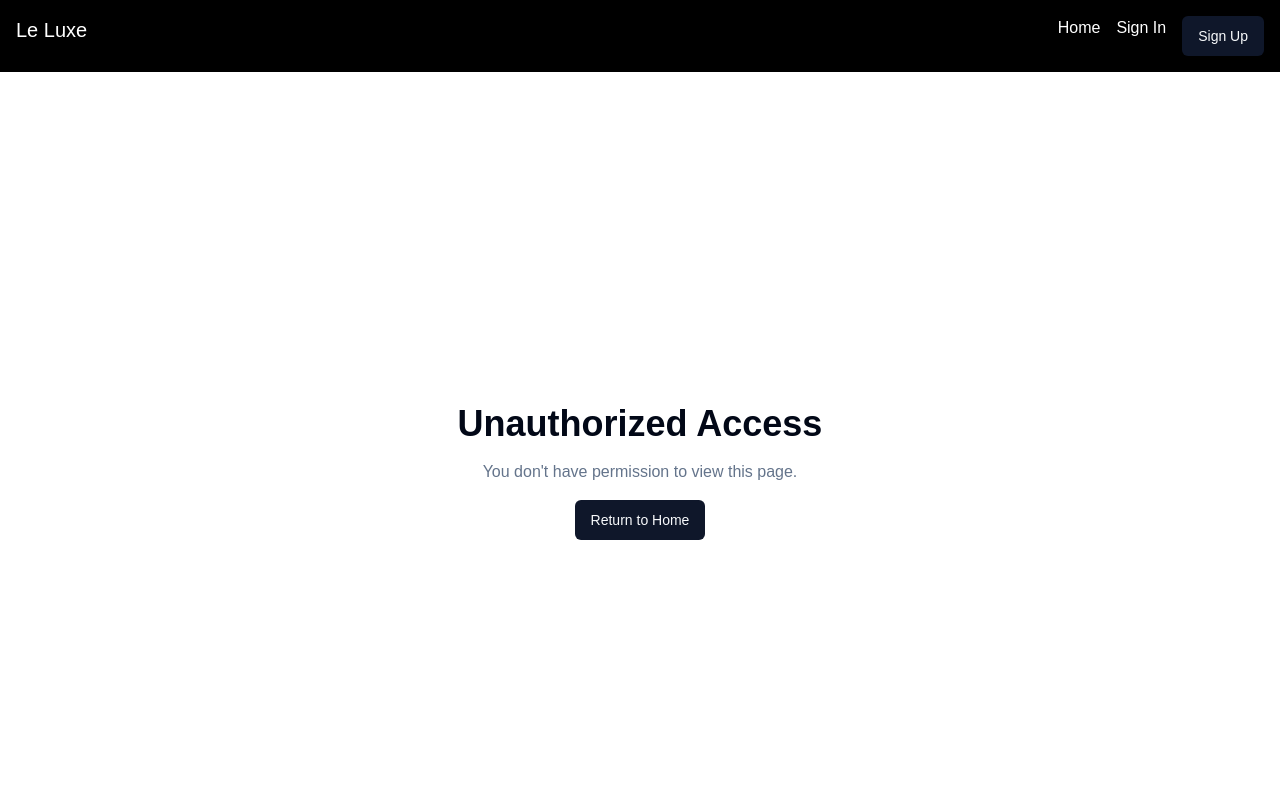
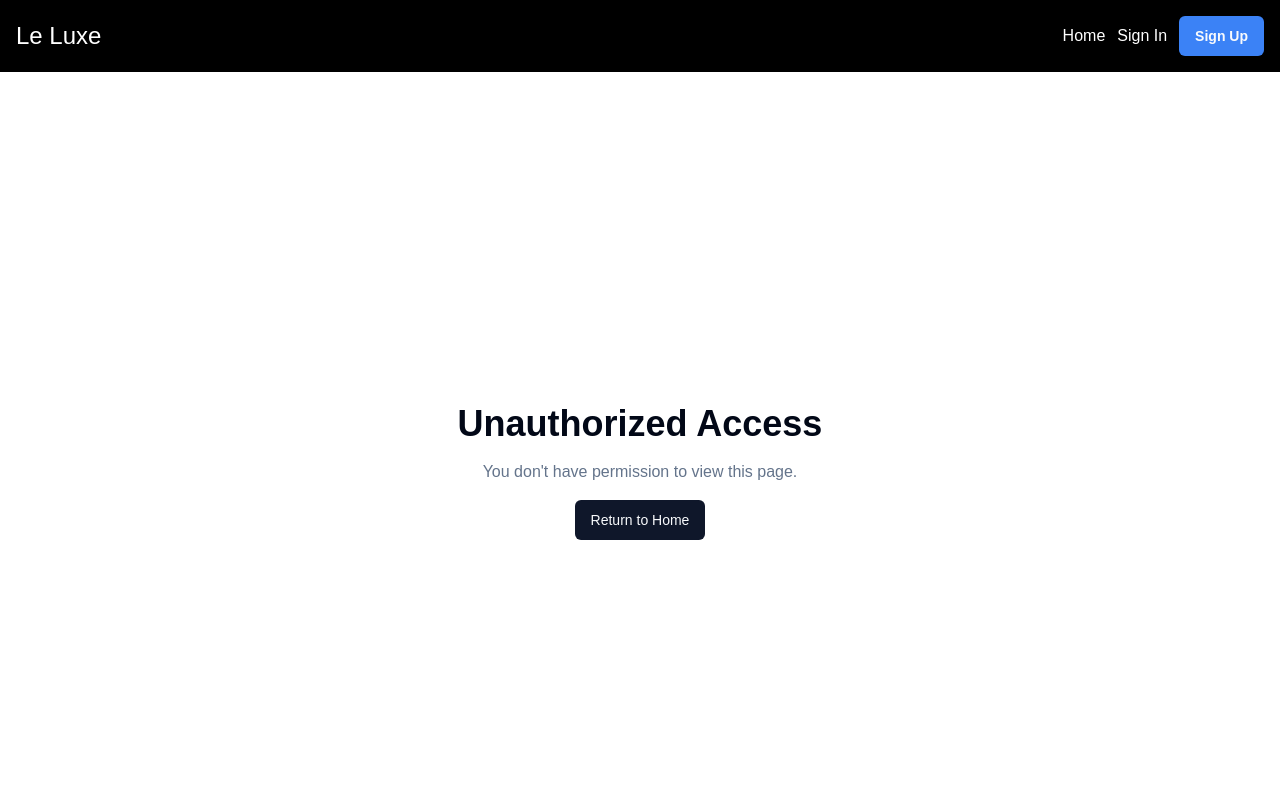
Before and after one commit to husni-haniffa/ai-booking-frontend, a React (Vite) app: page /unauthorized in a window 1280 px wide. Shown: the top 800 px of the page. Built offline with nearby package versions, Linux system fonts and the light colour scheme; no server answers.

Commit message:
fixed navbar contents alignments, color and font size changes

```diff
--- a/src/components/shared/navbar.tsx
+++ b/src/components/shared/navbar.tsx
@@ -9,24 +9,28 @@ const Navbar: React.FC = () => {
 const isAdmin = checkRole("admin")
 
   return (
-    <nav className="flex justify-between p-4 bg-black text-white">
+    <nav className="bg-black p-4">
+      <div className="flex justify-between items-center text-white">
         <div>
-        <Link to="/" className="text-xl">
-          Le Luxe
-        </Link>
+          <header className="text-2xl">
+            <Link to="/">Le Luxe</Link>
+          </header>
         </div>
-      <div className="hidden md:flex space-x-4">
-        {isAdmin && <Link to="/admin">Admin</Link>} {/* Show admin link if authorized */}
+        <div className="space-x-3">
+          {
+            isAdmin ? <Link to="/admin">Admin</Link> : ""
+          }
           <Link to="/">Home</Link>
           <SignedIn>
             <UserButton />
           </SignedIn>
           <SignedOut>
             <Link to="/sign-in">Sign In</Link>
-          <Button asChild>
+            <Button className="bg-blue-500 font-bold">
               <Link to="/sign-up">Sign Up</Link>
             </Button>
           </SignedOut>
+        </div>
       </div>
     </nav>
   );
```
Lines whose indentation alone changed are shown as unchanged.
